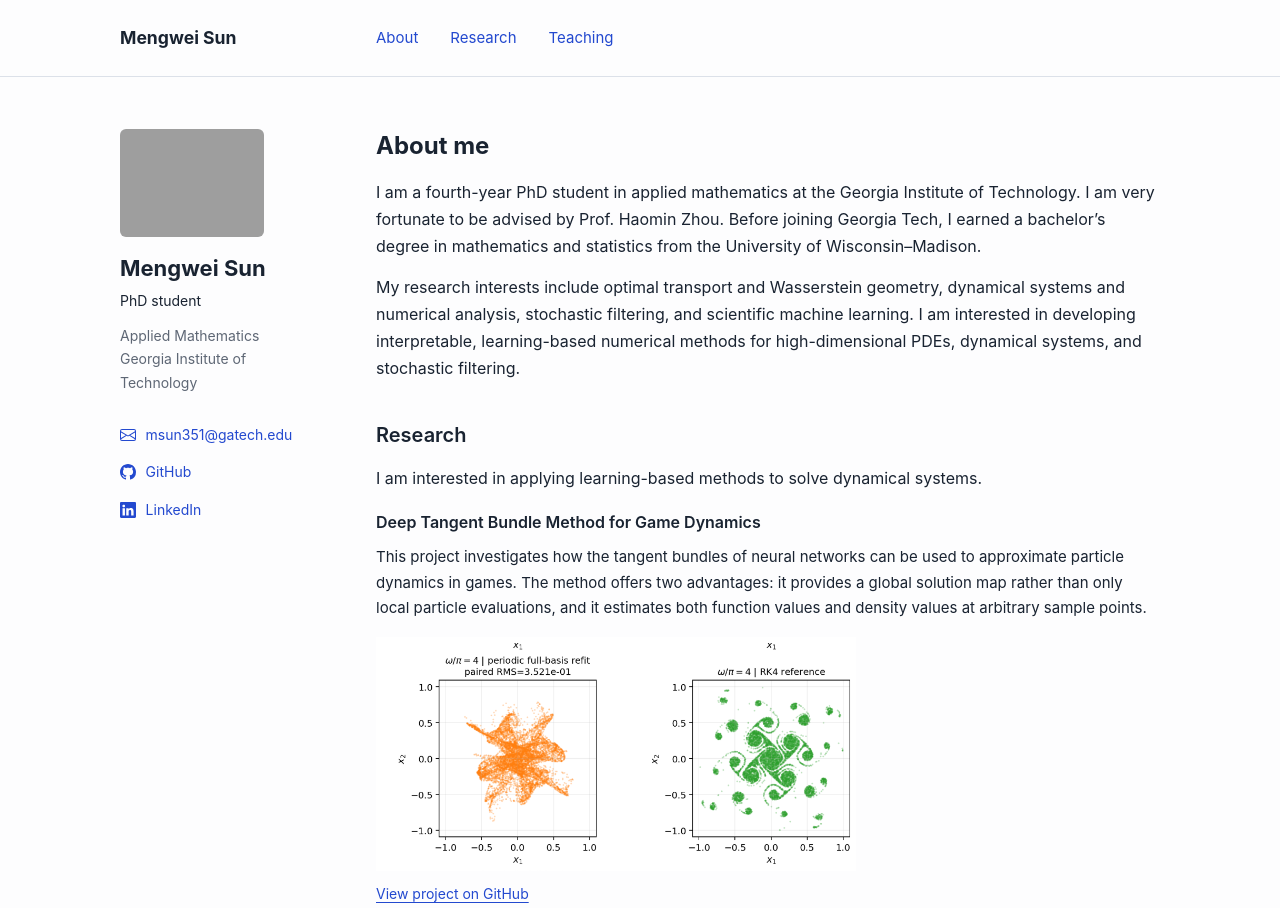
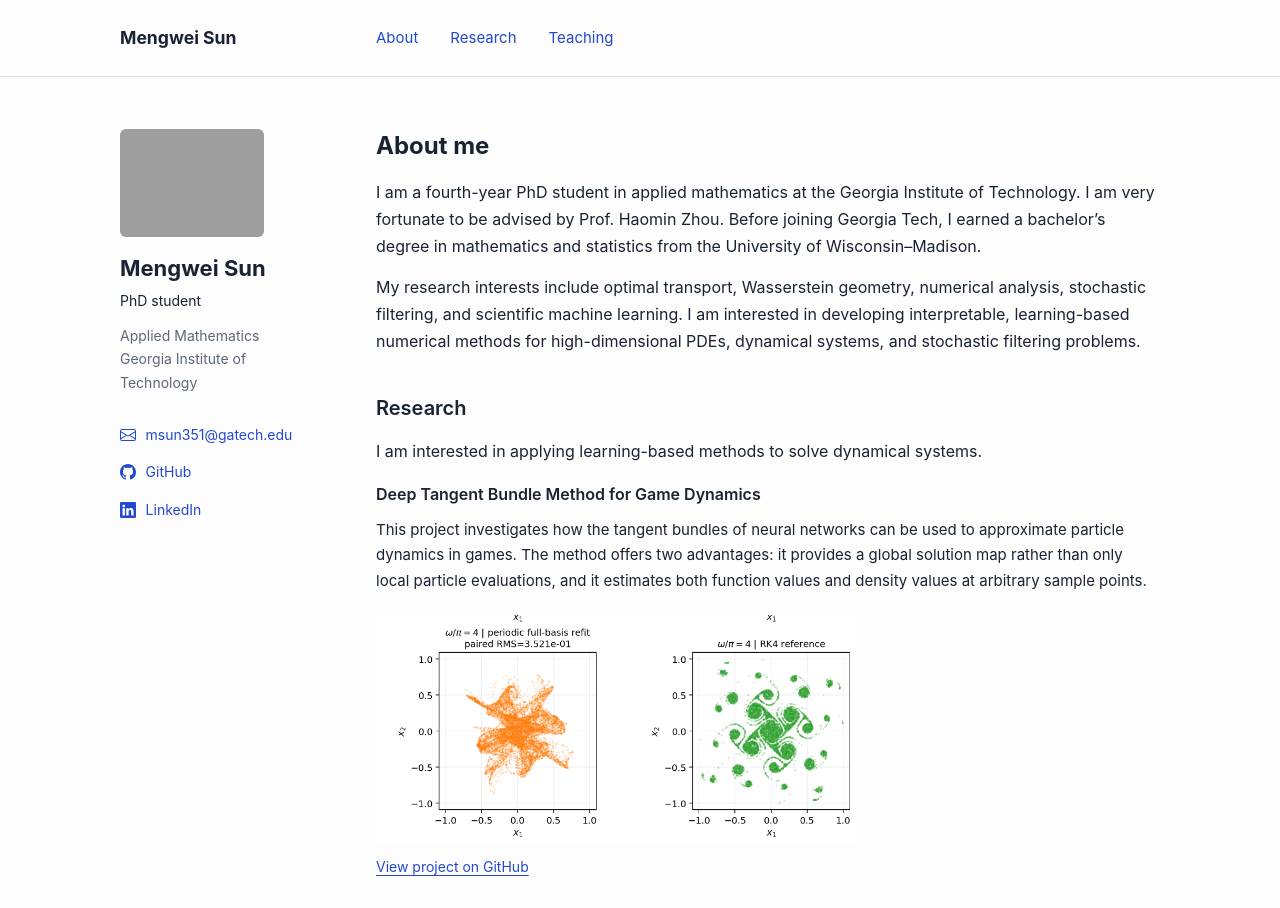
Before and after one commit to sun-mengwei/sun-mengwei.github.io, a plain HTML site: page index.html in a window 1280 px wide. Shown: the top 908 px of the page. Drawn offline with Linux system fonts and the light colour scheme; grey boxes are pictures that could not be loaded.

Commit message:
Revise research interests introduction

```diff
--- a/index.html
+++ b/index.html
@@ -57,7 +57,7 @@
         <section id="about" aria-labelledby="about-title">
           <h1 id="about-title">About me</h1>
           <p>I am a fourth-year PhD student in applied mathematics at the Georgia Institute of Technology. I am very fortunate to be advised by Prof. Haomin Zhou. Before joining Georgia Tech, I earned a bachelor’s degree in mathematics and statistics from the University of Wisconsin–Madison.</p>
-          <p>My research interests include optimal transport and Wasserstein geometry, dynamical systems and numerical analysis, stochastic filtering, and scientific machine learning. I am interested in developing interpretable, learning-based numerical methods for high-dimensional PDEs, dynamical systems, and stochastic filtering.</p>
+          <p>My research interests include optimal transport, Wasserstein geometry, numerical analysis, stochastic filtering, and scientific machine learning. I am interested in developing interpretable, learning-based numerical methods for high-dimensional PDEs, dynamical systems, and stochastic filtering problems.</p>
         </section>
 
         <!-- RESEARCH: Update your research description and project details here. -->
```
